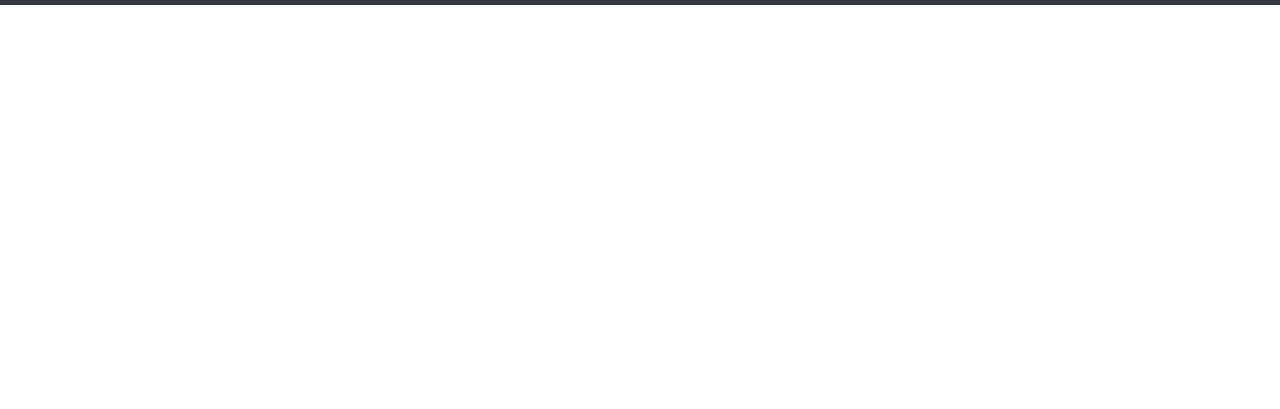
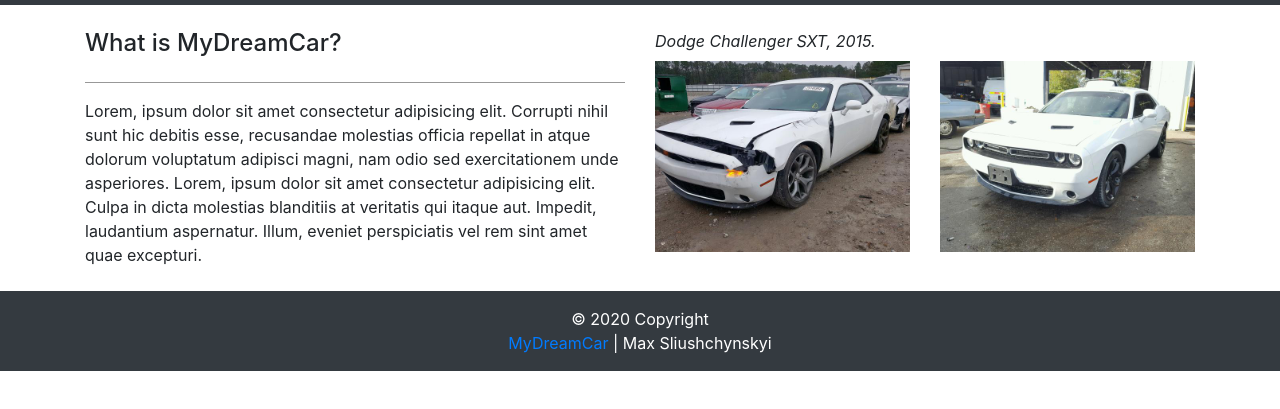
Before and after one commit to maxSlkk/BusinessCardWebsite, a plain HTML site: page pages/about.html in a window 1280 px wide. Shown: the part 51-460 px from the top of the page. Drawn offline with nearby package versions, Linux system fonts and the light colour scheme.

Commit message:
Added some content to the page About.

```diff
--- a/pages/about.html
+++ b/pages/about.html
@@ -29,17 +29,83 @@
     </div>
   </nav>
 
+  <div id="mainContent" class="container">
+
+    <div class="row">
+      <div class="col-lg-6 col-xs-6">
+        <div class="row">
+          <div class="col">
+            <h4>What is MyDreamCar?</h4>
+          </div>
+        </div>
+        <div class="row">
+          <div class="col">
+            <hr>
+            Lorem, ipsum dolor sit amet consectetur adipisicing elit. Corrupti nihil sunt hic debitis esse, recusandae
+            molestias officia repellat in atque dolorum voluptatum adipisci magni, nam odio sed exercitationem unde
+            asperiores. Lorem, ipsum dolor sit amet consectetur adipisicing elit. Culpa in dicta molestias blanditiis at
+            veritatis qui itaque aut. Impedit, laudantium aspernatur. Illum, eveniet perspiciatis vel rem sint amet quae
+            excepturi.
+          </div>
+        </div>
+      </div>
+      <div class="col-lg-6 col-xs-6">
+        <div class="row pb-2">
+          <div class="col">
+            <span class="font-italic">Dodge Challenger SXT, 2015.</span>
+          </div>
+        </div>
+        <div class="row">
+          <div class="col-6">
+            <img src="../images/dodge_chal_before.jpg" class="img-fluid" alt="Dodge Challenger before repair">
+          </div>
+          <div class="col-6">
+            <img src="../images/dodge_chal_after.jpg" class="img-fluid" alt="Dodge Challenger after repair">
+          </div>
+        </div>
+      </div>
+    </div>
 
 
+    <!-- <div class="row">
+      <div class="col-6">
+        <hr>
+        Lorem, ipsum dolor sit amet consectetur adipisicing elit. Corrupti nihil sunt hic debitis esse, recusandae
+        molestias officia repellat in atque dolorum voluptatum adipisci magni, nam odio sed exercitationem unde
+        asperiores. Lorem, ipsum dolor sit amet consectetur adipisicing elit. Culpa in dicta molestias blanditiis at
+        veritatis qui itaque aut. Impedit, laudantium aspernatur. Illum, eveniet perspiciatis vel rem sint amet quae
+        excepturi.
+      </div>
+      <div class="col-6">
+
+        <div class="row">
+          <div class="col">
+            <span class="font-italic">Dodge Challenger SXT, 2015.</span>
+          </div>
+          <div class="row">
+            <div class="col-6">
+              <img src="../images/dodge_chal_before.jpg" class="img-fluid" alt="Dodge Challenger before repair">
+            </div>
+            <div class="col-6">
+              <img src="../images/dodge_chal_after.jpg" class="img-fluid" alt="Dodge Challenger after repair">
+            </div>
+          </div>
+        </div>
+
+
+      </div>
+    </div> -->
+
+  </div>
   <!-- Footer -->
-  <!-- <footer class="page-footer font-small blue">
+  <footer class="page-footer font-small pt-4">
     <div class="footer-copyright text-center py-3 bg-dark">
       © 2020 Copyright
       <br>
       <a href="index.html"> MyDreamCar</a>
       | Max Sliushchynskyi
     </div>
-  </footer> -->
+  </footer>
 
 
   <script src="https://code.jquery.com/jquery-3.5.1.slim.min.js"
--- a/styles/style.css
+++ b/styles/style.css
@@ -27,3 +27,13 @@ footer
 {
   color: white;
 }
+
+#mainContent
+{
+  padding-top: 80px;
+}
+
+hr
+{
+  background-color: darkgrey;
+}
```
Also changed, not shown: images/dodge_chal_after.jpg (added), images/dodge_chal_before.jpg (added).
